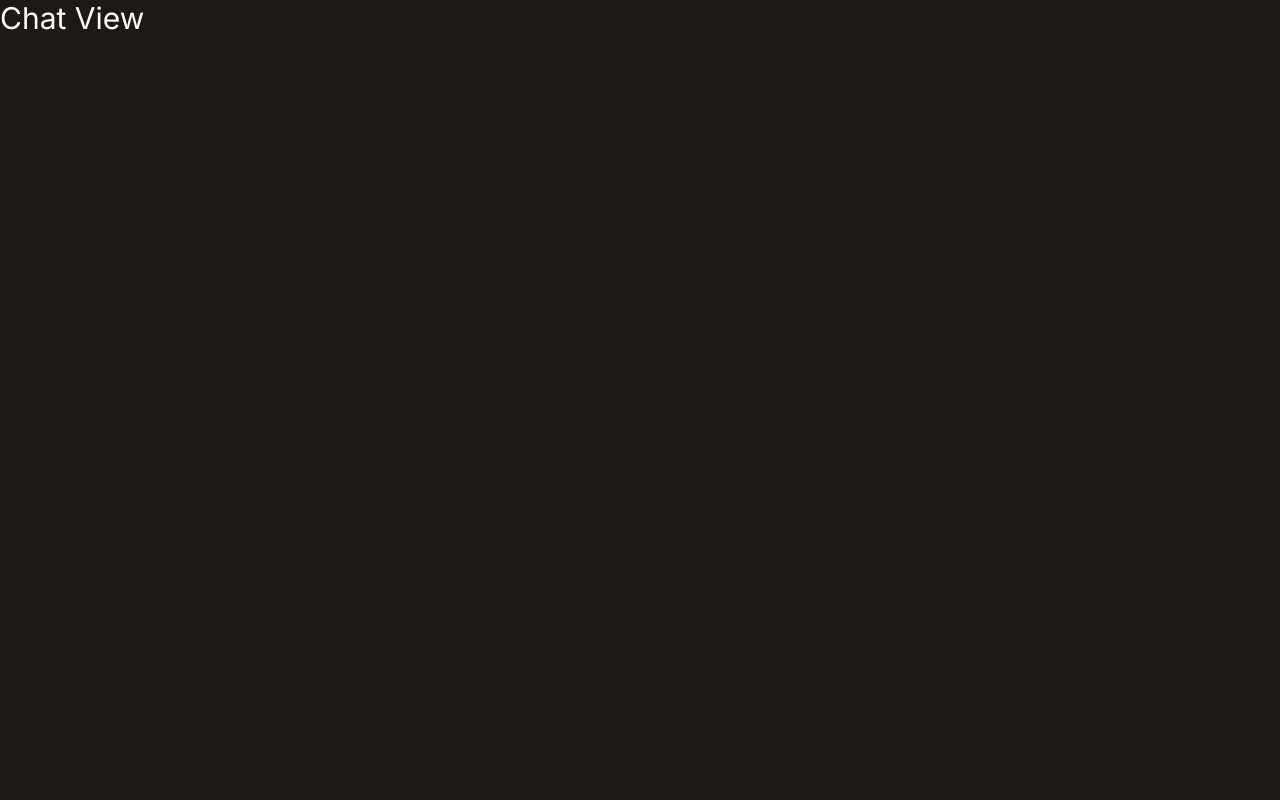
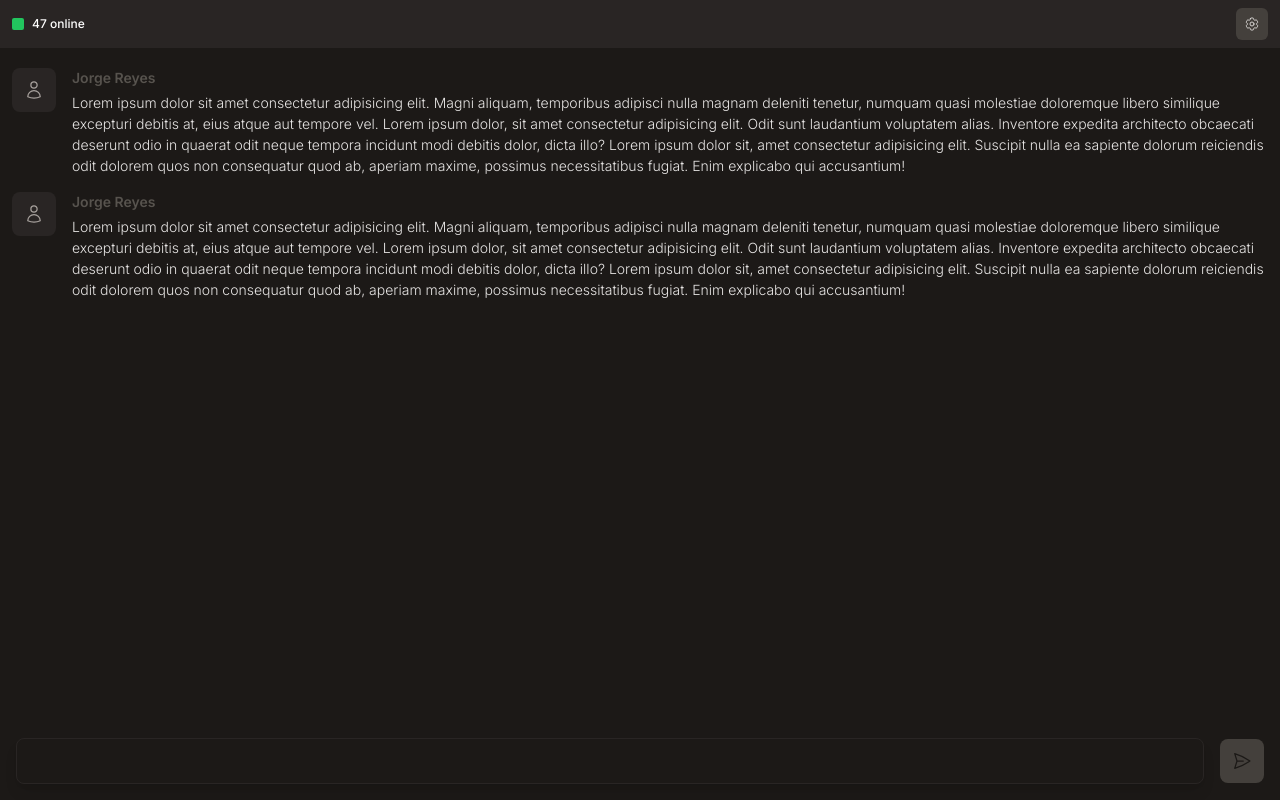
Before and after one commit to Kosmos-Community/chat-frontend, a Next.js app: page /chat in a window 1280 px wide. Built offline with nearby package versions, Linux system fonts and the light colour scheme.

Commit message:
Add message component

```diff
--- a/src/app/chat/page.tsx
+++ b/src/app/chat/page.tsx
@@ -1,3 +1,63 @@
+import { Message } from "../../components/Message";
+
 export default function ChatView() {
-  return <p className="text-3xl">Chat View</p>;
+  return (
+    <main className="text-sm w-full h-screen flex justify-center items-center">
+      <div className="w-full h-full flex flex-col overflow-hidden">
+        <div className="text-xs mb-2 p-2 px-3 bg-stone-800 flex justify-between items-center">
+          <div className="flex items-center gap-2">
+            <div className="w-3 h-3 bg-green-500 rounded-sm"></div>
+            <p className="font-medium">47 online</p>
+          </div>
+          <button className="text-stone-300 hover:text-stone-100 focus:text-stone-100 w-8 h-8 bg-stone-700 rounded-md flex justify-center items-center transition">
+            <svg
+              xmlns="http://www.w3.org/2000/svg"
+              fill="none"
+              viewBox="0 0 24 24"
+              strokeWidth={1.5}
+              stroke="currentColor"
+              className="w-4 h-4"
+            >
+              <path
+                strokeLinecap="round"
+                strokeLinejoin="round"
+                d="M9.594 3.94c.09-.542.56-.94 1.11-.94h2.593c.55 0 1.02.398 1.11.94l.213 1.281c.063.374.313.686.645.87.074.04.147.083.22.127.324.196.72.257 1.075.124l1.217-.456a1.125 1.125 0 011.37.49l1.296 2.247a1.125 1.125 0 01-.26 1.431l-1.003.827c-.293.24-.438.613-.431.992a6.759 6.759 0 010 .255c-.007.378.138.75.43.99l1.005.828c.424.35.534.954.26 1.43l-1.298 2.247a1.125 1.125 0 01-1.369.491l-1.217-.456c-.355-.133-.75-.072-1.076.124a6.57 6.57 0 01-.22.128c-.331.183-.581.495-.644.869l-.213 1.28c-.09.543-.56.941-1.11.941h-2.594c-.55 0-1.02-.398-1.11-.94l-.213-1.281c-.062-.374-.312-.686-.644-.87a6.52 6.52 0 01-.22-.127c-.325-.196-.72-.257-1.076-.124l-1.217.456a1.125 1.125 0 01-1.369-.49l-1.297-2.247a1.125 1.125 0 01.26-1.431l1.004-.827c.292-.24.437-.613.43-.992a6.932 6.932 0 010-.255c.007-.378-.138-.75-.43-.99l-1.004-.828a1.125 1.125 0 01-.26-1.43l1.297-2.247a1.125 1.125 0 011.37-.491l1.216.456c.356.133.751.072 1.076-.124.072-.044.146-.087.22-.128.332-.183.582-.495.644-.869l.214-1.281z"
+              />
+              <path
+                strokeLinecap="round"
+                strokeLinejoin="round"
+                d="M15 12a3 3 0 11-6 0 3 3 0 016 0z"
+              />
+            </svg>
+          </button>
+        </div>
+        <div className="flex flex-col flex-1 gap-4 p-3">
+          <Message />
+          <Message />
+        </div>
+        <form className="w-full p-4 flex items-center gap-4">
+          <input
+            type="text"
+            className="flex-1 p-3 bg-transparent border border-stone-800 rounded-lg outline-none hover:border-stone-700 focus:border-stone-600 shadow-lg"
+          />
+          <button className="text-stone-900 p-3 rounded-lg hover:bg-stone-100 focus:bg-stone-100 bg-stone-700 outline-none transition">
+            <svg
+              xmlns="http://www.w3.org/2000/svg"
+              fill="none"
+              viewBox="0 0 24 24"
+              strokeWidth="1.5"
+              stroke="currentColor"
+              className="w-5 h-5"
+            >
+              <path
+                strokeLinecap="round"
+                strokeLinejoin="round"
+                d="M6 12L3.269 3.126A59.768 59.768 0 0121.485 12 59.77 59.77 0 013.27 20.876L5.999 12zm0 0h7.5"
+              />
+            </svg>
+          </button>
+        </form>
+      </div>
+    </main>
+  );
 }
--- /dev/null
+++ b/src/components/Message/Message.tsx
@@ -0,0 +1,38 @@
+export function Message() {
+  return (
+    <section className="flex items-start justify-start gap-4">
+      <div className="text-stone-400 p-3 bg-stone-800 rounded-lg">
+        <svg
+          xmlns="http://www.w3.org/2000/svg"
+          fill="none"
+          viewBox="0 0 24 24"
+          strokeWidth={1.5}
+          stroke="currentColor"
+          className="w-5 h-5"
+        >
+          <path
+            strokeLinecap="round"
+            strokeLinejoin="round"
+            d="M15.75 6a3.75 3.75 0 11-7.5 0 3.75 3.75 0 017.5 0zM4.501 20.118a7.5 7.5 0 0114.998 0A17.933 17.933 0 0112 21.75c-2.676 0-5.216-.584-7.499-1.632z"
+          />
+        </svg>
+      </div>
+      <div className="flex flex-col gap-1">
+        <h4 className="text-stone-600 text-md font-semibold">Jorge Reyes</h4>
+        <p className="text-stone-200 text-md font-light leading-normal">
+          Lorem ipsum dolor sit amet consectetur adipisicing elit. Magni
+          aliquam, temporibus adipisci nulla magnam deleniti tenetur, numquam
+          quasi molestiae doloremque libero similique excepturi debitis at, eius
+          atque aut tempore vel. Lorem ipsum dolor, sit amet consectetur
+          adipisicing elit. Odit sunt laudantium voluptatem alias. Inventore
+          expedita architecto obcaecati deserunt odio in quaerat odit neque
+          tempora incidunt modi debitis dolor, dicta illo? Lorem ipsum dolor
+          sit, amet consectetur adipisicing elit. Suscipit nulla ea sapiente
+          dolorum reiciendis odit dolorem quos non consequatur quod ab, aperiam
+          maxime, possimus necessitatibus fugiat. Enim explicabo qui
+          accusantium!
+        </p>
+      </div>
+    </section>
+  );
+}
--- /dev/null
+++ b/src/components/Message/index.tsx
@@ -0,0 +1 @@
+export * from "./Message";
```
